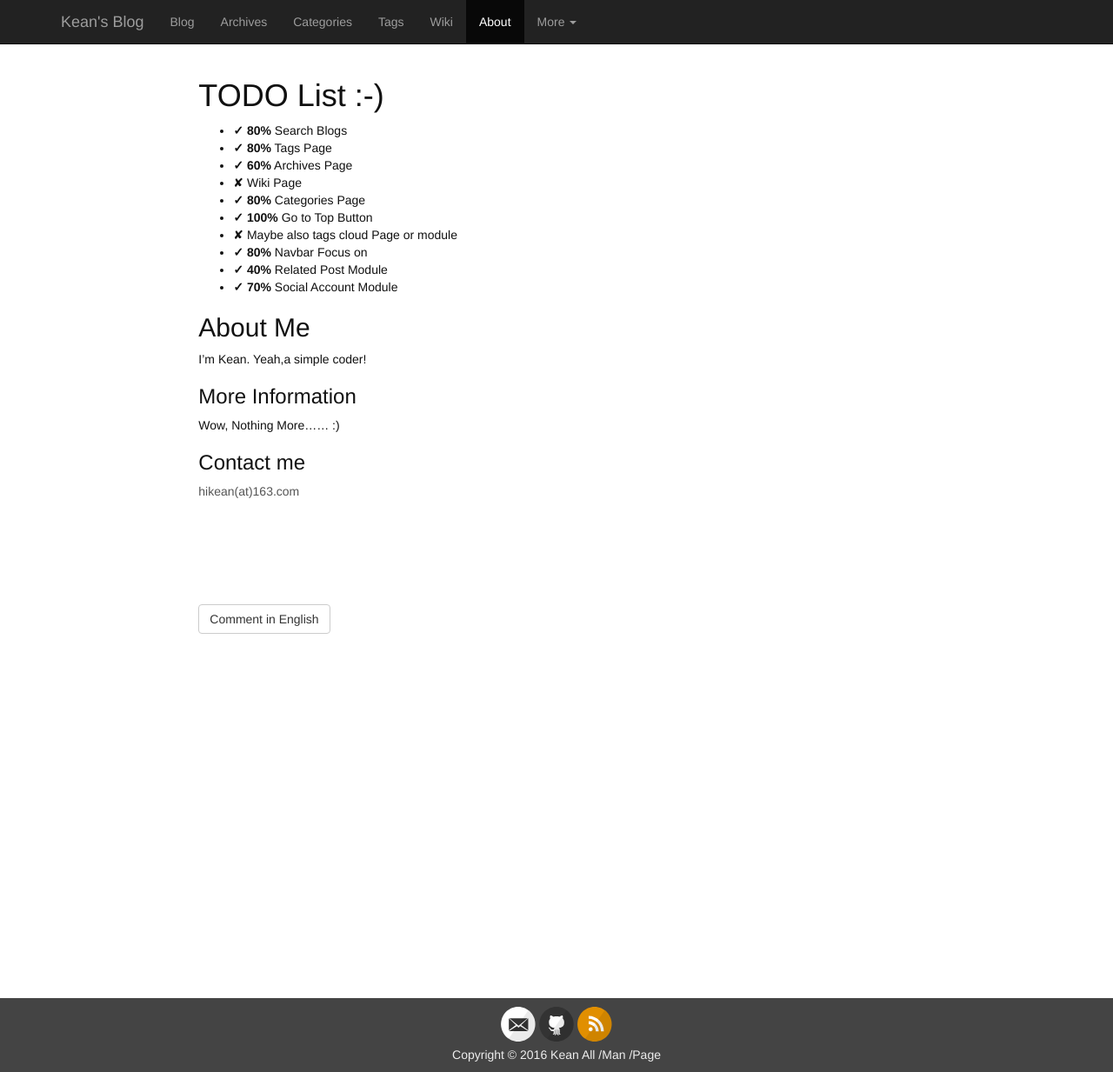
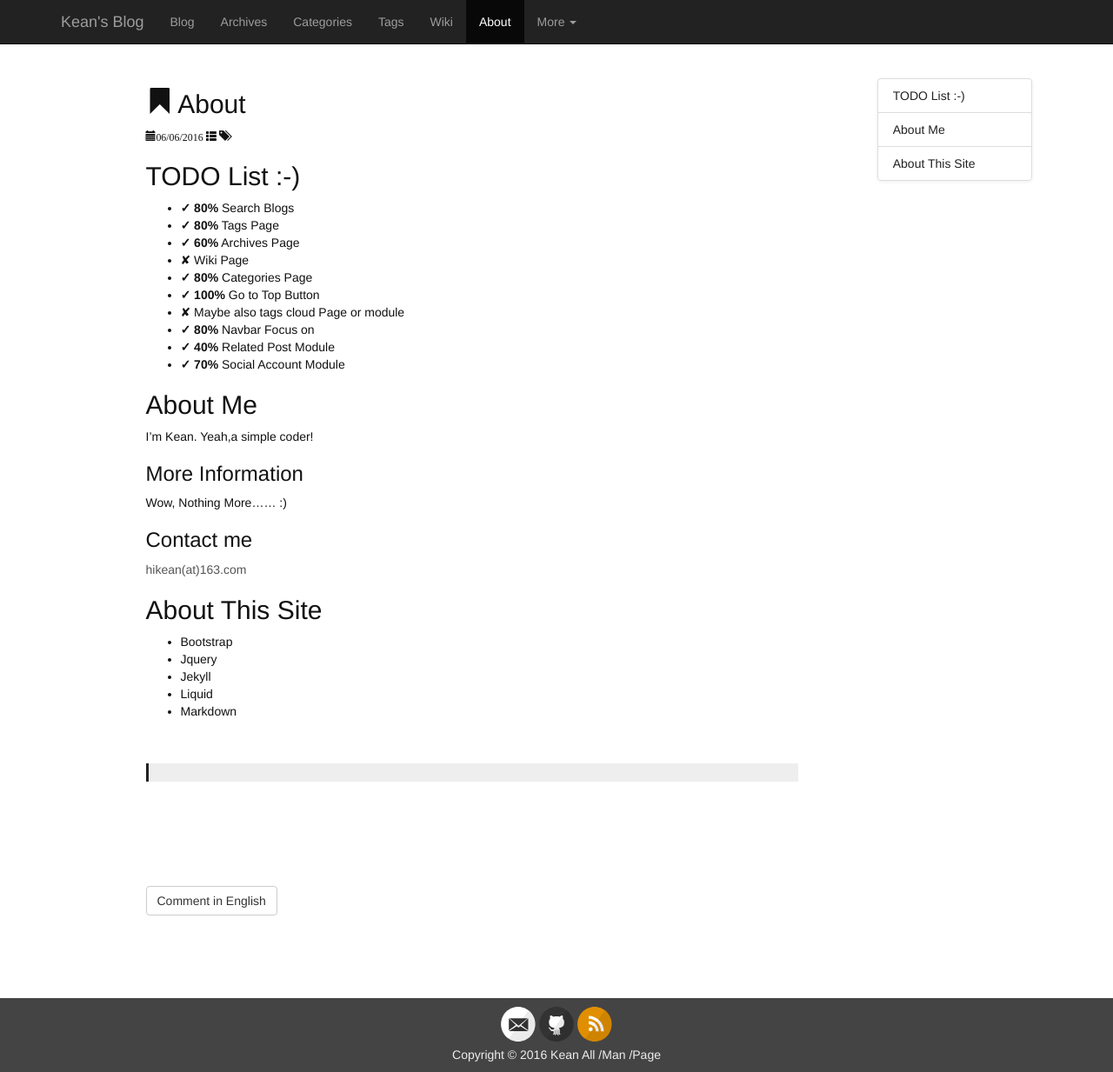
Before and after one commit to imkean/imkean.github.io, a Jekyll site: the page built from pages/about.md, in a window 1280 px wide and 1233 px high. Shown: the whole window at 87% size. Built offline with Jekyll 4.4.1, drawn with Linux system fonts in a browser that asks for light colours; comment, search, counter and statistics services are not loaded.

Commit message:
updated disqus

```diff
--- a/_config.yml
+++ b/_config.yml
@@ -36,6 +36,7 @@ footer-links:
 
 # Enter your Disqus shortname (not your username) to enable commenting on posts
 # You can find your shortname on the Settings page of your Disqus account
+web_domain: imkean.com
 disqus: hikean
 
 # Enter your Google Analytics web tracking code (e.g. UA-2110908-2) to activate tracking
--- a/_includes/disqus.html
+++ b/_includes/disqus.html
@@ -1,16 +1,20 @@
 {% if site.disqus %}
 <div class="comments-div" id="disqus-comments">
 	<div id="disqus_thread"></div>
-	<script type="text/javascript">
+	<script>
+		var disqus_config = function() {
+			this.page.url = "http://{{site.web_domain}}{{page.url}}"; // Replace PAGE_URL with your page's canonical URL variable
+			this.page.identifier ="{{page.id}}"; // Replace PAGE_IDENTIFIER with your page's unique identifier variable
+		};
+		(function() { // DON'T EDIT BELOW THIS LINE
+			var d = document,
+				s = d.createElement('script');
 
-	var disqus_shortname = '{{ site.disqus }}';
+			s.src = '//{{ site.disqus }}.disqus.com/embed.js';
 
-	(function() {
-		var dsq = document.createElement('script'); dsq.type = 'text/javascript'; dsq.async = true;
-		dsq.src = '//' + disqus_shortname + '.disqus.com/embed.js';
-		(document.getElementsByTagName('head')[0] || document.getElementsByTagName('body')[0]).appendChild(dsq);
-	})();
-
+			s.setAttribute('data-timestamp', +new Date());
+			(d.head || d.body).appendChild(s);
+		})();
 	</script>
 	<noscript>Please enable JavaScript to view the <a href="http://disqus.com/?ref_noscript">comments powered by Disqus.</a></noscript>
 </div>
--- a/css/style.scss
+++ b/css/style.scss
@@ -12,7 +12,7 @@ html {
   min-height: 100%;
 }
 body {
-  min-height: 1000px;
+  //min-height: 1000px;
   width: 100%;
   padding-top: 70px;
   color: #111;
@@ -184,6 +184,7 @@ a.list-group-item:hover .badge { background: #ff2020;transform: scale(1.1) rotat
 div.paginator-wrap {
   text-align: center;
   color: #222;
+  margin-bottom: 85px;
 }
 div.paginator-wrap{
   ul.pagination{
--- a/pages/about.md
+++ b/pages/about.md
@@ -1,11 +1,16 @@
 ---
-layout: page
-title:
+layout: post
+title: About
 permalink: /about/
+date: 2016-6-6
 navbar_focus: about
 ---
 
-# TODO List :-)
+
+* contens
+{:toc #toc_of_keans_blog}
+
+## TODO List :-)
 
 - **✓ 80%**  Search Blogs
 - **✓ 80%** Tags Page
@@ -31,3 +36,10 @@ Wow, Nothing More...... :)
 
 
 [hikean(at)163.com](mailto:hikean@163.com)
+
+## About This Site
+- Bootstrap
+- Jquery
+- Jekyll
+- Liquid
+- Markdown
```
